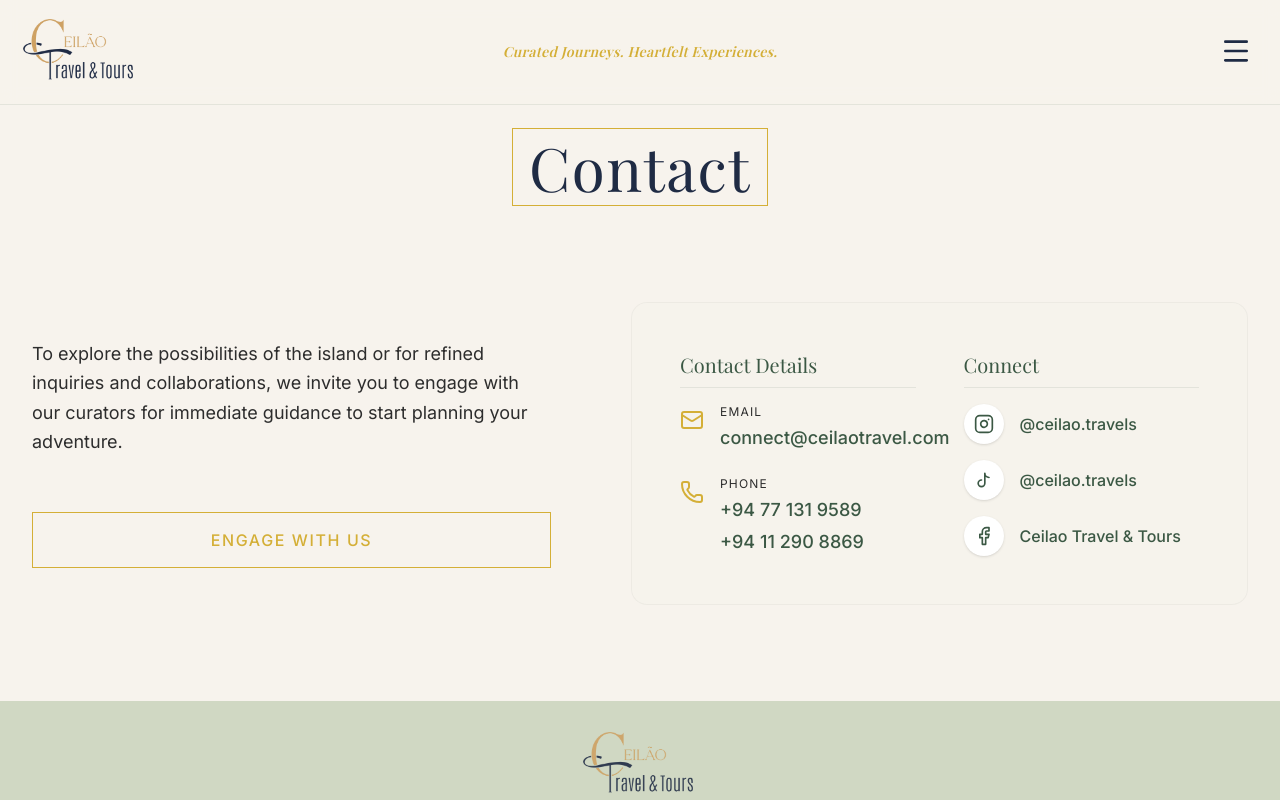
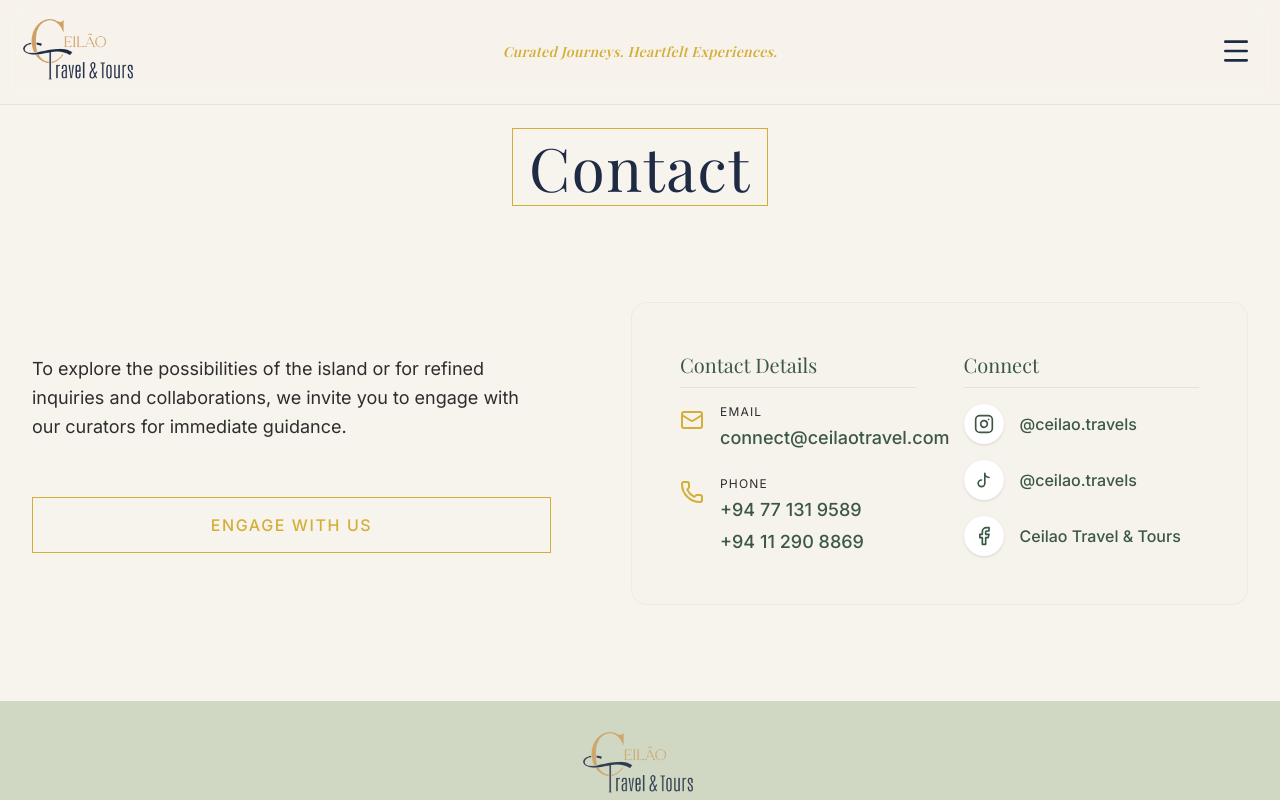
Before and after one commit to yganesh99/ceilao-tours, a Next.js app: page /tailor-made in a window 1280 px wide. Shown: the top 800 px of the page. Built offline with nearby package versions, Linux system fonts and the light colour scheme; a web font is replaced by a local one.

Commit message:
changes 31

```diff
--- a/app/tailor-made/page.tsx
+++ b/app/tailor-made/page.tsx
@@ -33,8 +33,7 @@ export default function TailorMadePage() {
 								To explore the possibilities of the island or
 								for refined inquiries and collaborations, we
 								invite you to engage with our curators for
-								immediate guidance to start planning your
-								adventure.
+								immediate guidance.
 							</p>
 						</div>
 						<Button size='lg'>
```
